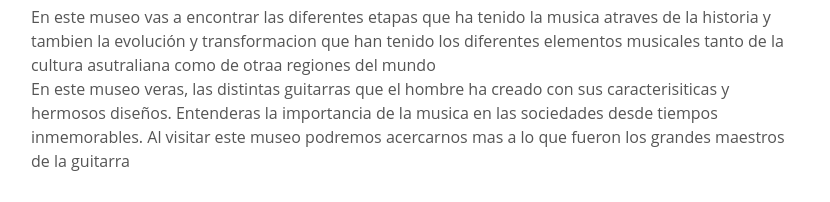
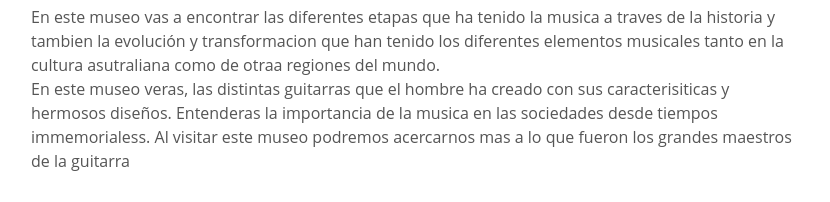
Before and after one commit to Arturo2R/museo-de-guitarras, a plain HTML site: page index.html in a window 1280 px wide. Shown: the part 793-995 px from the top of the page, 225-1055 px from the left. Drawn offline with nearby package versions, Linux system fonts and the light colour scheme.

Commit message:
errores gramaticales

```diff
--- a/index.html
+++ b/index.html
@@ -23,12 +23,12 @@
         <h2>
             Tema
         </h2>
-        <p>En este museo vas a encontrar las diferentes etapas que ha tenido la musica atraves de la historia y tambien la evolución y
-            transformacion que han tenido los diferentes elementos musicales tanto de la cultura asutraliana como de otraa regiones del mundo
+        <p>En este museo vas a encontrar las diferentes etapas que ha tenido la musica a traves de la historia y tambien la evolución y
+            transformacion que han tenido los diferentes elementos musicales tanto en la cultura asutraliana como de otraa regiones del mundo.
         </br>
             En este museo veras, las distintas guitarras que el hombre ha creado con sus caracterisiticas y
             hermosos diseños. Entenderas la importancia de la musica en las sociedades desde tiempos
-            inmemorables.
+            immemorialess.
             Al visitar este museo podremos acercarnos mas a lo que fueron los grandes maestros de la guitarra</p>
             <h2>Proposito</h2>
             <p>El proposito de nuestro museo ademas de mostrar las obras maestras, es mostrar la historia de la música desde los cantos prehistoricos
```
